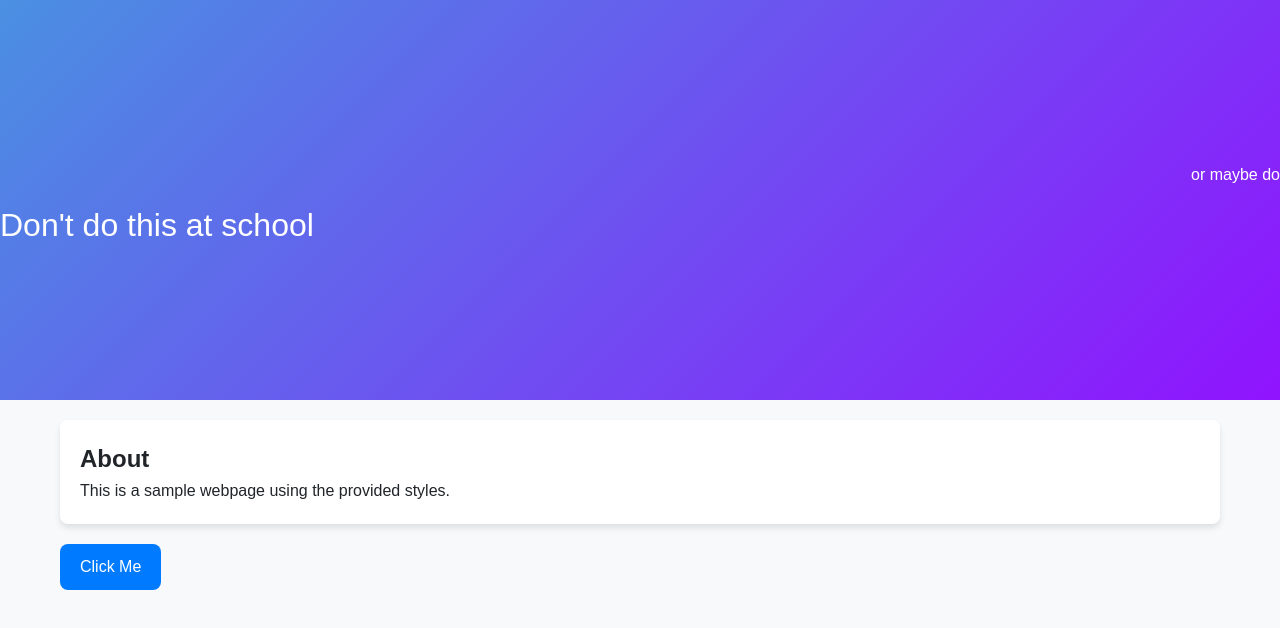
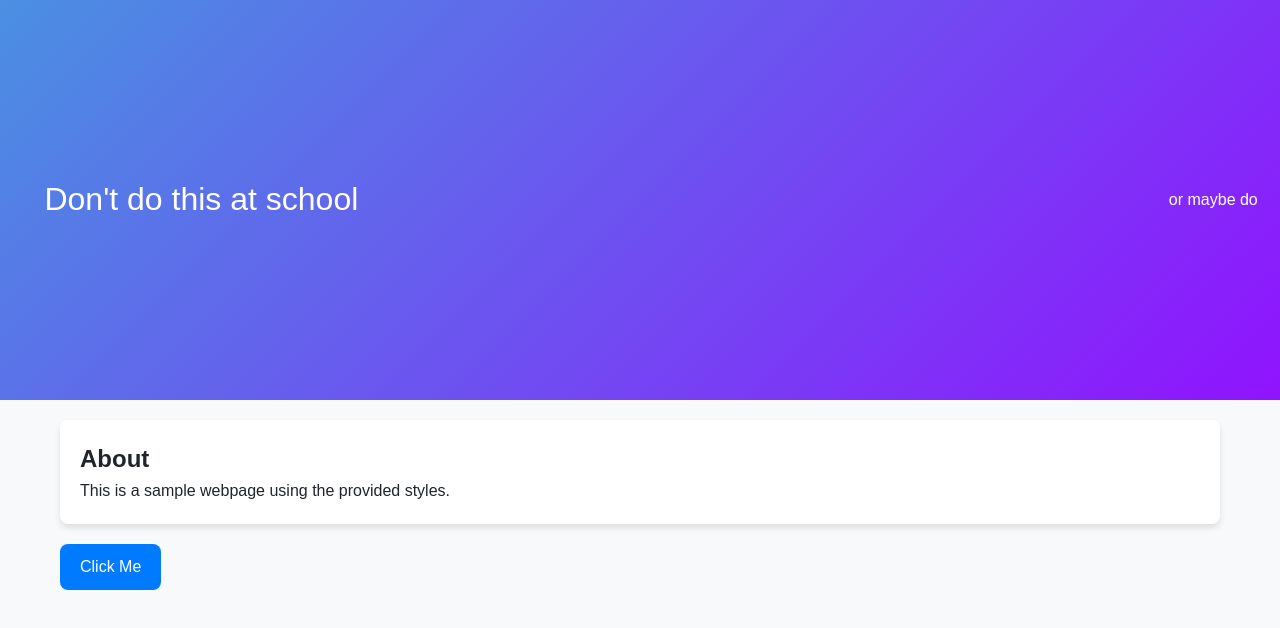
Before and after one commit to frdhostlolveryuniqueusernamesoyea/dontdothisatschool, a plain HTML site: page index.html in a window 1280 px wide. Drawn offline with Linux system fonts and the light colour scheme.

Commit message:
WORORKRKRKRKRK

```diff
--- a/index.html
+++ b/index.html
@@ -9,12 +9,12 @@
 <body>
     <header>
         <div class="header-left">
-            <div class="header-spacing">&nbsp;&nbsp;&nbsp;&nbsp;</div>
+            &nbsp;&nbsp;&nbsp;&nbsp;
             Don't do this at school
         </div>
         <div class="header-right">
             or maybe do
-            <div class="header-spacing">&nbsp;&nbsp;&nbsp;&nbsp;</div>
+            &nbsp;&nbsp;&nbsp;&nbsp;
         </div>
     </header>
 
--- a/styles.css
+++ b/styles.css
@@ -48,10 +48,6 @@
     justify-content: right;
     text-align: right;
     font-size: 1rem;
-  }
-
-  .header-spacing {
-    font-size: 2rem;
   }
 
   /* Main Content */
```
